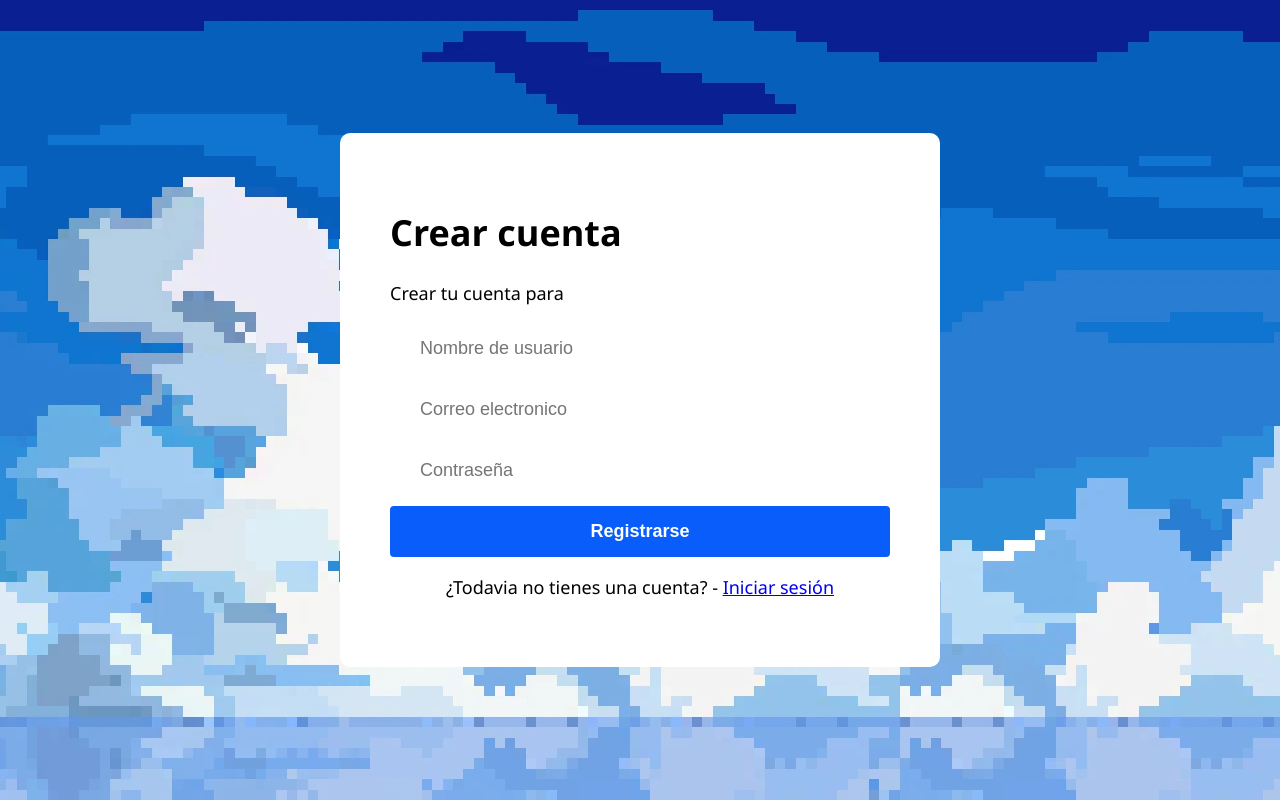
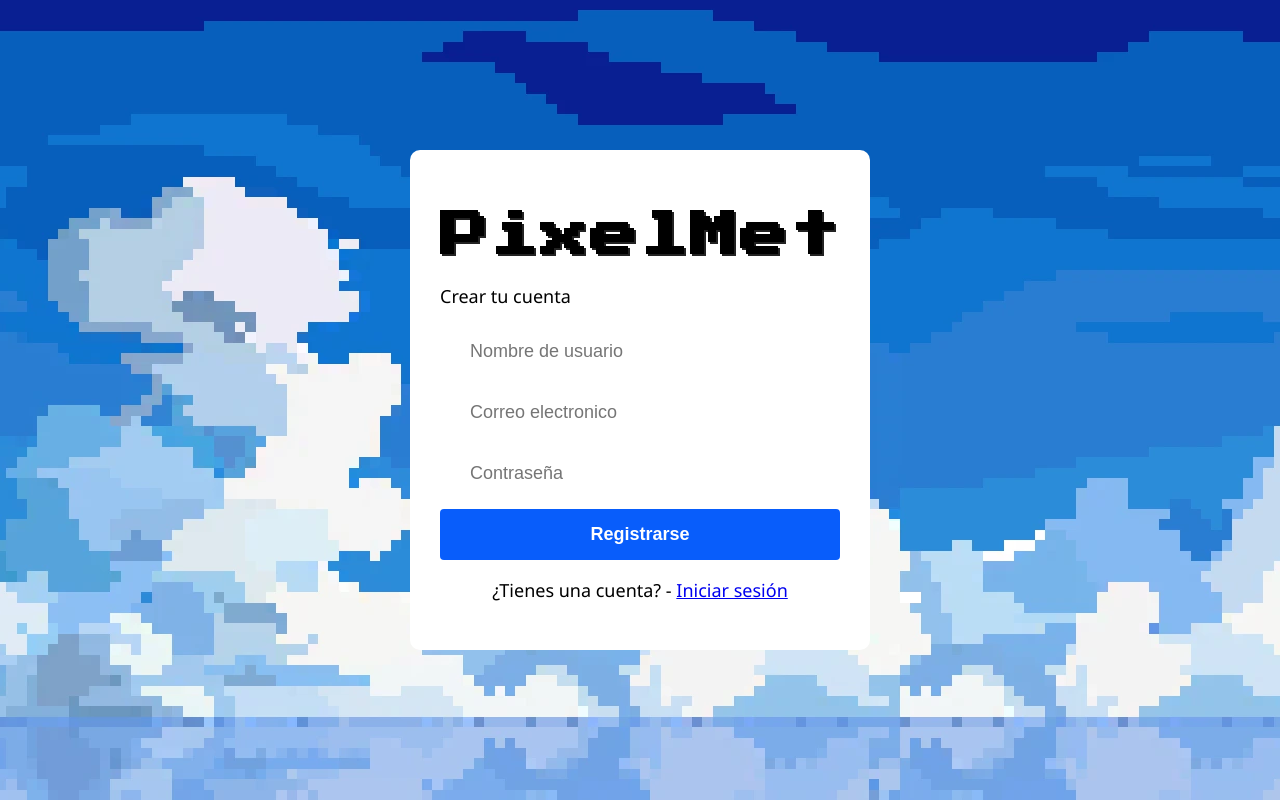
Before and after one commit to victortotoy10/pixelMet, a website: page app/pages/register.html in a window 1280 px wide. Drawn offline with Linux system fonts and the light colour scheme; files that its build step writes are made by us from their sources; files whose address does not match are found by name.

Commit message:
estilo de formulario

```diff
--- a/app/pages/register.html
+++ b/app/pages/register.html
@@ -11,8 +11,8 @@
 <body>
 <main>
     <div class="form-container">
-      <h1>Crear cuenta</h1>
-      <p>Crear tu cuenta para</p>
+      <h1 class="pixelmet-titulo">PixelMet</h1>
+      <p>Crear tu cuenta </p>
         <form id="register-form">
           <label for="user" class="sr-only">User</label>
           <input type="text" name="user" id="user" placeholder="Nombre de usuario">
@@ -25,7 +25,7 @@
           <button type="submit">Registrarse</button>
           <p class="error escondido">Error al Registrarse</p>
         </form>
-      <p>¿Todavia no tienes una cuenta? - <a href="/">Iniciar sesión</a></p>
+      <p>¿Tienes una cuenta? - <a href="/">Iniciar sesión</a></p>
 
     </div>
   </main>
--- a/app/public/style.css
+++ b/app/public/style.css
@@ -1,4 +1,5 @@
 /* Importa una fuente personalizada desde Google Fonts */
+@import url('https://fonts.googleapis.com/css2?family=Press+Start+2P&display=swap');
 
 /* Estilos generales para el cuerpo de la página */
 body {
@@ -17,10 +18,11 @@ body {
 
 /* Estilos para el contenedor principal del formulario */
 .form-container {
-  width: 500px; /* Ancho fijo del contenedor */
+  width: 400px; /* Ancho fijo del contenedor */
+ /* Altura fija del contenedor, puedes ajustar este valor */
   background-color: white;
   border-radius: 10px;
-  padding: 50px;
+  padding: 30px;
 }
 
 form {
@@ -64,3 +66,14 @@ button {
   height: 1px;
   overflow: hidden;
 }
+
+/* Solo el título usa la fuente pixelada */
+.pixelmet-titulo {
+  font-family: 'Press Start 2P', cursive;
+  font-size: 48px;
+  color: #000000;
+  text-align: center;
+  letter-spacing: 2px;
+  margin-bottom: 24px;
+  text-shadow: 2px 2px 0 #222, 4px 4px 0 #fff;
+}
```
Also changed, not shown: app/pages/admin/admin.html (+1 -1 lines), app/pages/login.html (+1 -2 lines).
